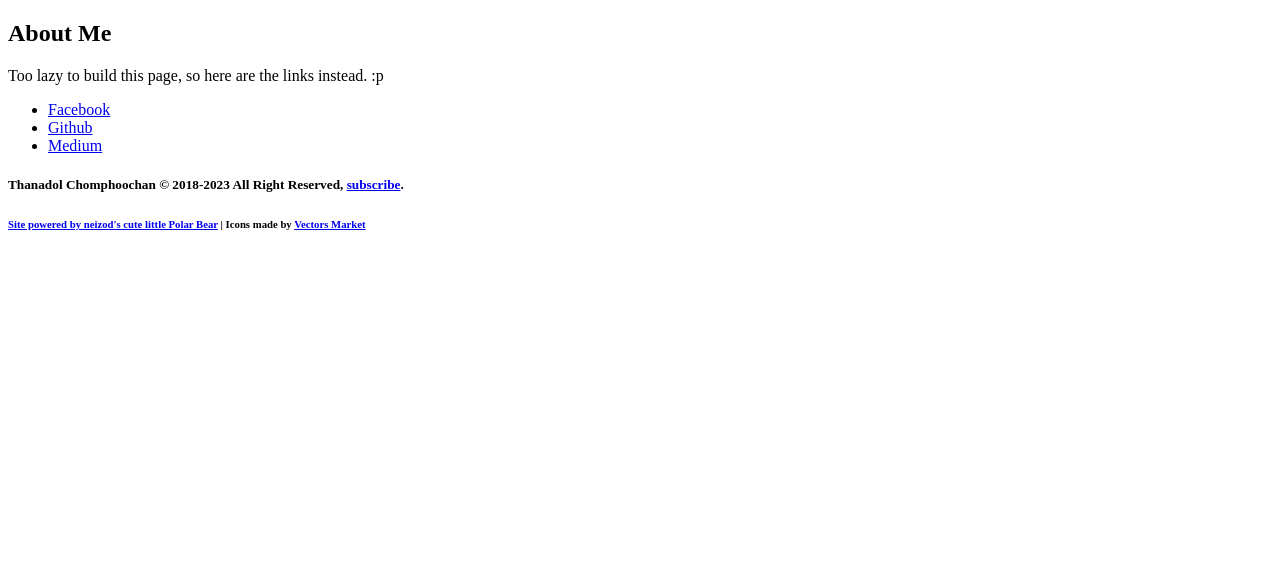
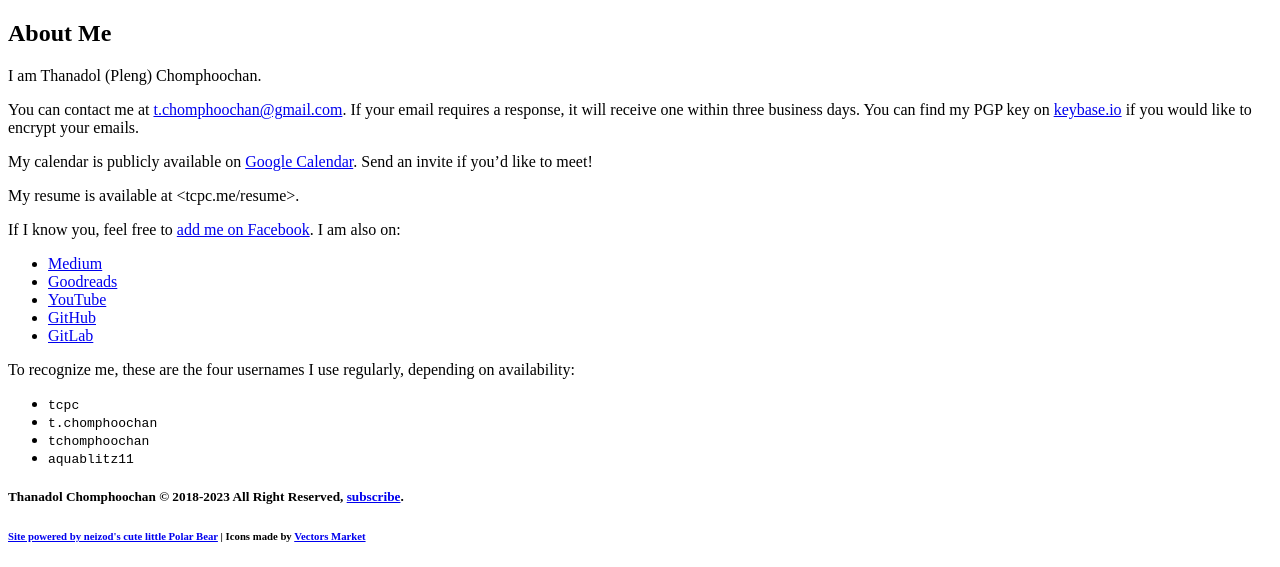
Before and after one commit to tchomphoochan/tchomphoochan.github.io, a Jekyll site: the page built from about.md, in a window 1280 px wide. Shown: the part 424-991 px from the top of the page. Built offline with Jekyll 4.4.1, drawn with Linux system fonts in a browser that asks for light colours; some web fonts are replaced; before the commit the page ends 900 px from its top, so only the background shows below that.

Commit message:
add about

```diff
--- a/about.md
+++ b/about.md
@@ -3,8 +3,35 @@ layout: empty/about
 title: About Me       # you can also change the title.
 ---
 
-Too lazy to build this page, so here are the links instead. :p
+I am Thanadol (Pleng) Chomphoochan.
 
-- [Facebook](https://www.facebook.com/aquablitz11)
-- [Github](https://github.com/aquablitz11/)
-- [Medium](http://medium.com)
+You can contact me at <t.chomphoochan@gmail.com>. If your email requires a response, it will receive one within three business days. You can find my PGP key on [keybase.io][keybase] if you would like to encrypt your emails.
+
+My calendar is publicly available on [Google Calendar][calendar]. Send an invite if you'd like to meet!
+
+My resume is available at <tcpc.me/resume>.
+
+If I know you, feel free to [add me on Facebook][facebook]. I am also on:
+- [Medium][medium]
+- [Goodreads][goodreads]
+- [YouTube][youtube]
+- [GitHub][github]
+- [GitLab][gitlab]
+
+To recognize me, these are the four usernames I use regularly, depending on availability:
+- `tcpc`
+- `t.chomphoochan`
+- `tchomphoochan`
+- `aquablitz11`
+
+[facebook]: https://www.facebook.com/aquablitz11
+[goodreads]: https://www.goodreads.com/user/show/138581898-pleng-chomphoochan
+
+[youtube]: https://www.youtube.com/aquablitz11
+[medium]: https://medium.com/@aquablitz11
+
+[calendar]: https://calendar.google.com/calendar/u/0?cid=dC5jaG9tcGhvb2NoYW5AZ21haWwuY29t
+[keybase]: https://keybase.io/tcpc
+
+[github]: https://github.com/tchomphoochan
+[gitlab]: https://gitlab.com/tchomphoochan
```
